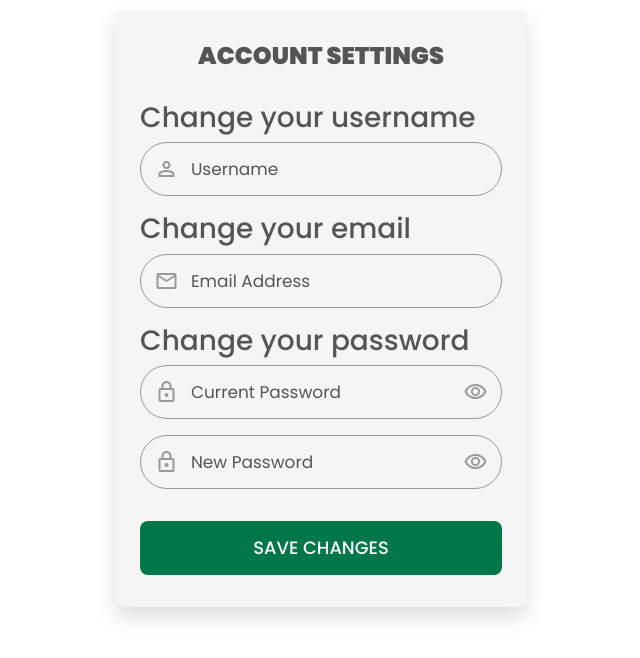
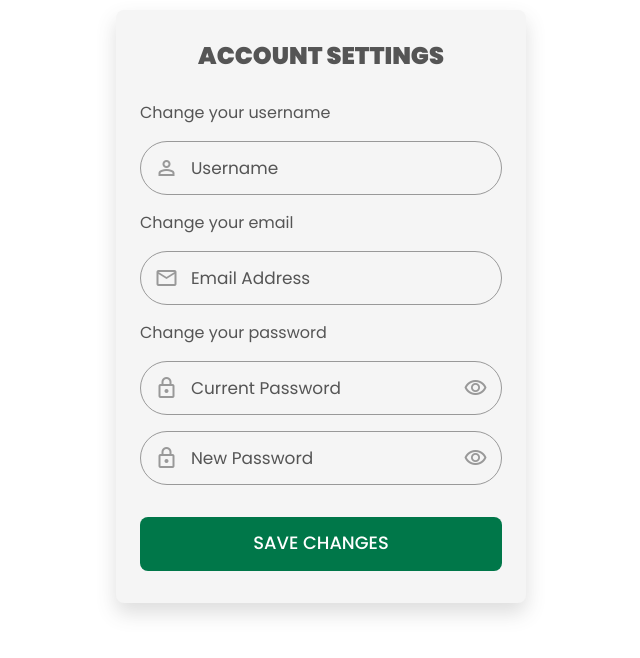
Before and after one commit to Girls-Girls-Inc/const-arch-app, a React (Vite) app in the folder frontend/: page /settings in a window 1280 px wide. Shown: the top 658 px of the page, without its empty margins (319-959 px from the left). Built offline with nearby package versions, Linux system fonts and the light colour scheme.

Commit message:
Refactor SettingsPage component for improved readability and maintainability; streamline state management and toast notifications.

```diff
--- a/frontend/src/pages/settings.jsx
+++ b/frontend/src/pages/settings.jsx
@@ -25,7 +25,10 @@ export default function SettingsPage() {
     e.preventDefault();
 
     if (newPassword && !password) {
-            showToast("Please enter your current password to set a new one.", "error");
+      showToast(
+        "Please enter your current password to set a new one.",
+        "error"
+      );
       return;
     }
 
@@ -83,7 +86,7 @@ export default function SettingsPage() {
         <div className="log-signup-container">
           <h2 className="form-title">Account Settings</h2>
           <form onSubmit={handleSave} className="s-form">
-                        <h3>Change your username</h3>
+            <p>Change your username</p>
             <InputField
               id="settings-username"
               type="text"
@@ -92,7 +95,7 @@ export default function SettingsPage() {
               value={username}
               onChange={(e) => setUsername(e.target.value)}
             />
-                        <h3>Change your email</h3>
+            <p>Change your email</p>
             <InputField
               id="settings-email"
               type="email"
@@ -101,7 +104,7 @@ export default function SettingsPage() {
               value={email}
               onChange={(e) => setEmail(e.target.value)}
             />
-                        <h3>Change your password</h3>
+            <p>Change your password</p>
             <PasswordInputField
               id="settings-old-password"
               placeholder="Current Password"
```
Also changed, not shown: 1 other file (tests, documents, lock files or other folders). Lines whose indentation alone changed are shown as unchanged.
